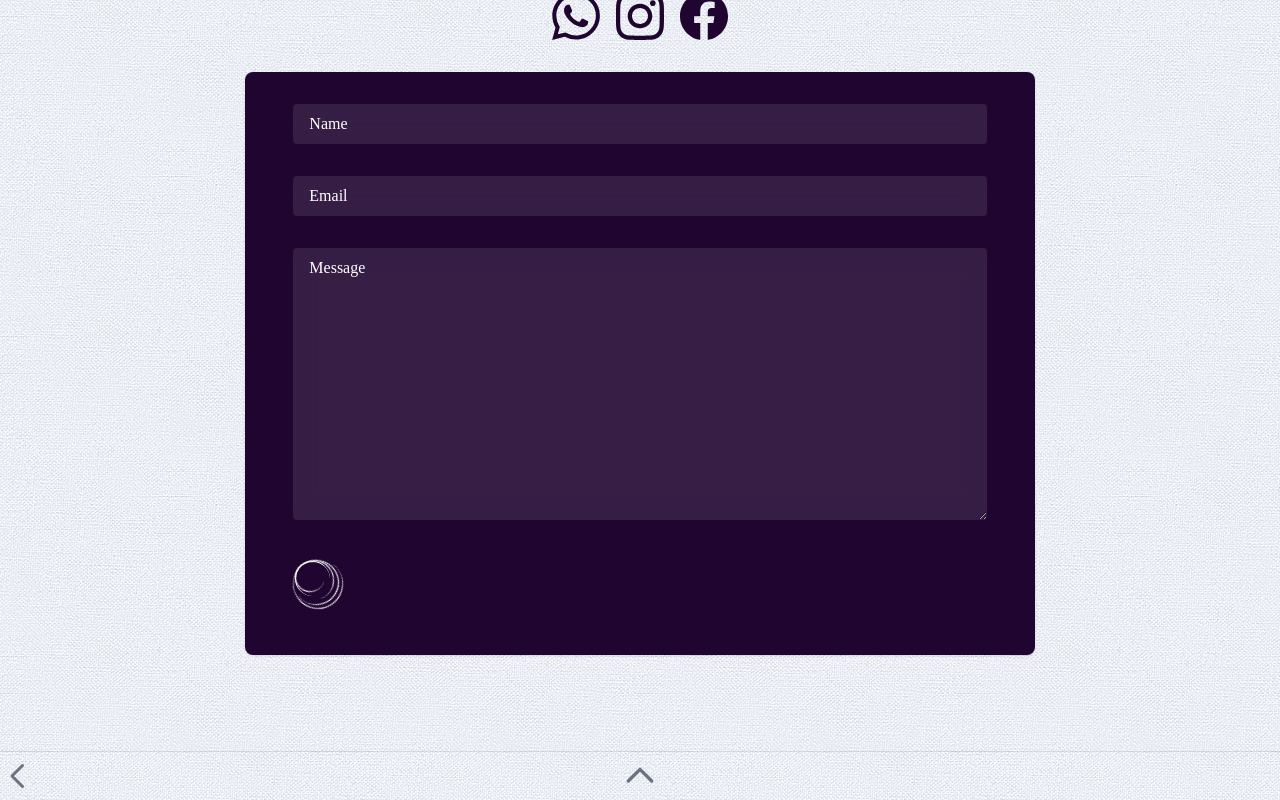
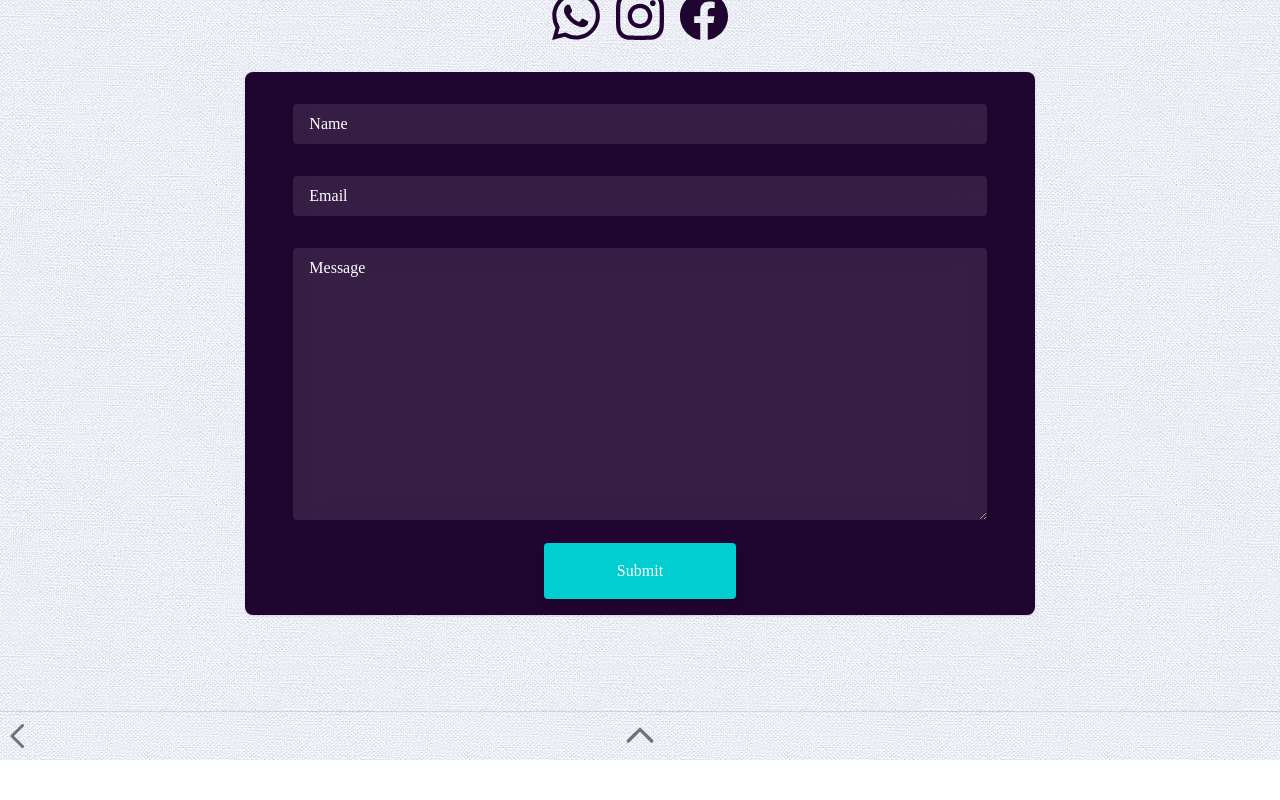
Before and after one commit to Existenziell/casa-chakras, a Next.js app: page /contact in a window 1280 px wide. Shown: the part 524-1324 px from the top of the page. After the commit the page ends 1284 px from the top, so only its background shows below. Built offline with nearby package versions, Linux system fonts and the light colour scheme; a web font is replaced by a local one.

Commit message:
Fix contact

```diff
--- a/pages/contact.js
+++ b/pages/contact.js
@@ -9,7 +9,7 @@ import langES from '../i18n/es.json'
 const Contact = ({ i18n }) => {
 
   const [formData, setFormData] = useState()
-  const [sending, setSending] = useState(true)
+  const [sending, setSending] = useState(false)
   const [errorMsg, setErrorMsg] = useState('')
 
   function setData(e) {
```
